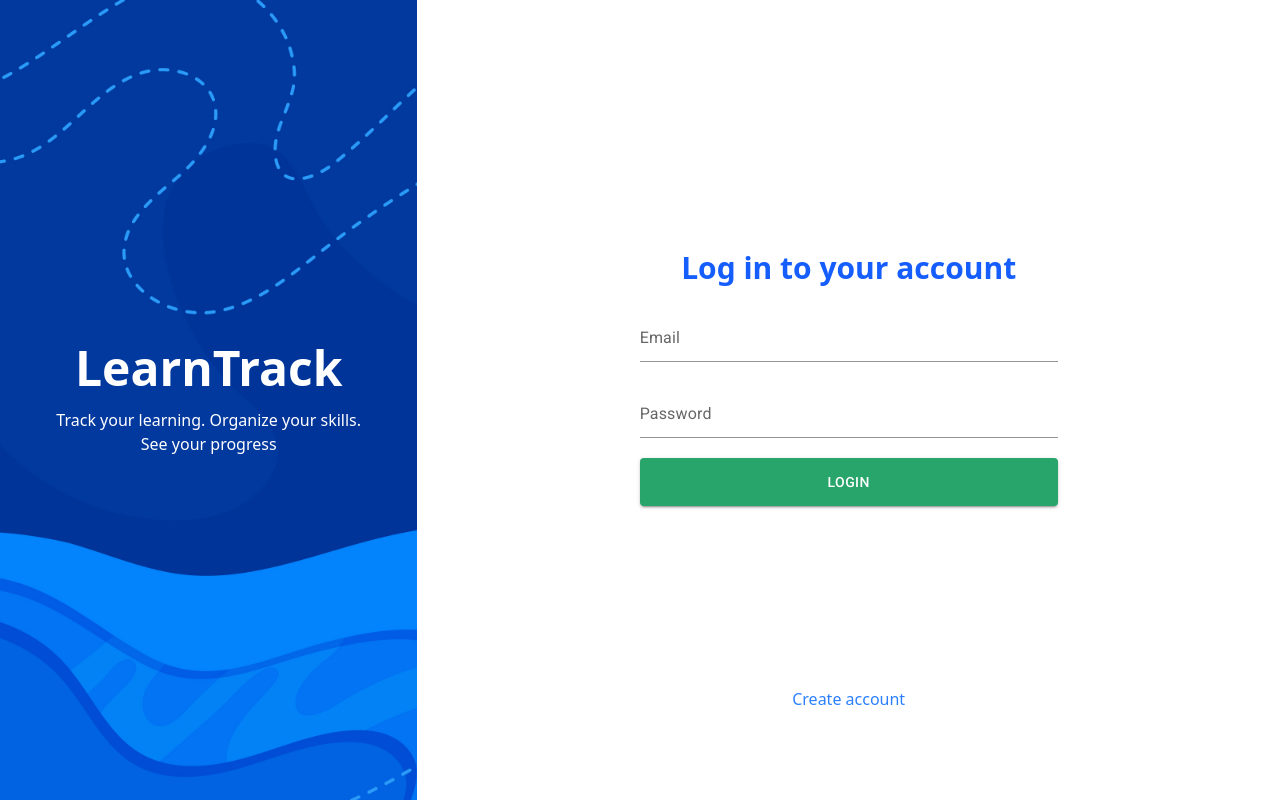
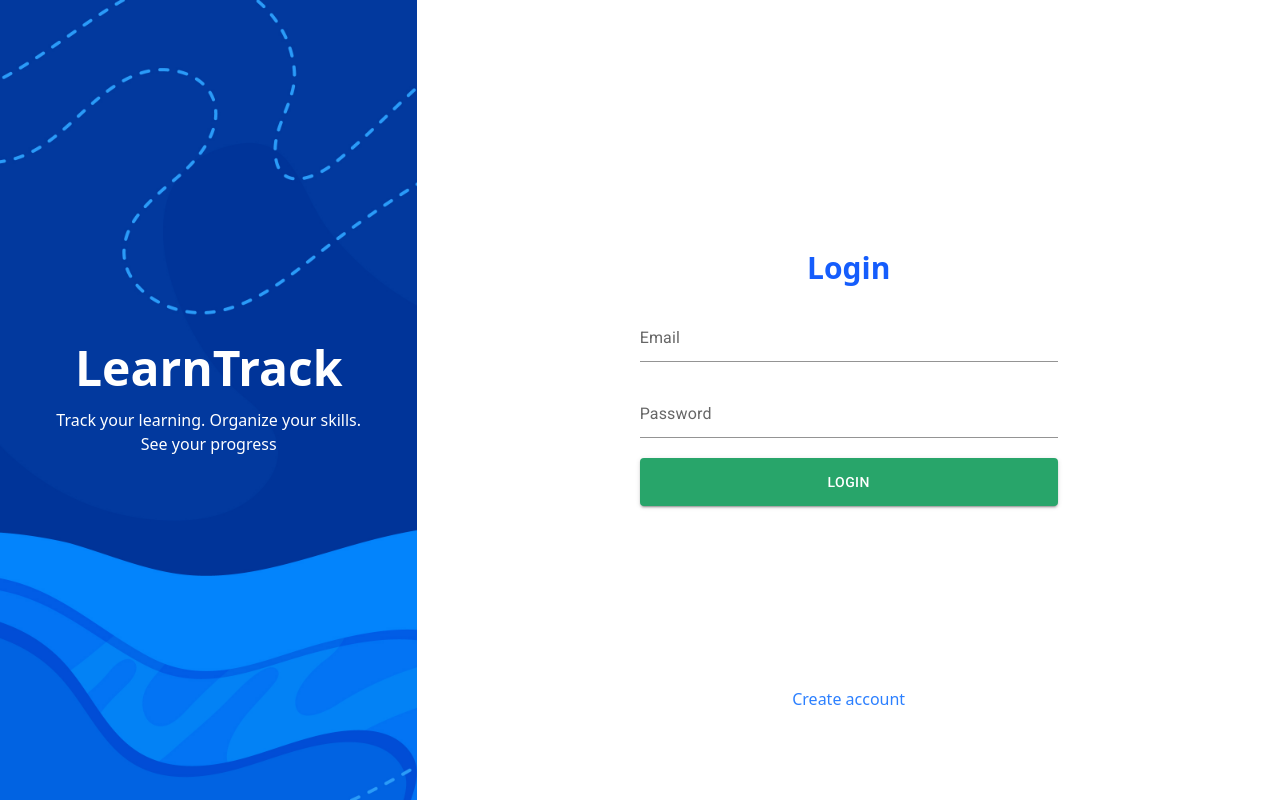
Before and after one commit to krevindev/LearnTrack, a React (Vite) app: page / in a window 1280 px wide. Built offline with nearby package versions, Linux system fonts and the light colour scheme.

Commit message:
adjusted the styling and input labels

```diff
--- a/src/forms/SignInForm.tsx
+++ b/src/forms/SignInForm.tsx
@@ -23,7 +23,8 @@
     };
 
     Object.keys(newErrors).forEach(
-      (key) => !newErrors[key as keyof Errors] && delete newErrors[key as keyof Errors]
+      (key) =>
+        !newErrors[key as keyof Errors] && delete newErrors[key as keyof Errors]
     );
 
     setErrors(newErrors);
@@ -33,7 +34,8 @@
   };
 
   return (
-    <AuthForm title="Log in to your account" onSubmit={handleSubmit}>
+    <AuthForm title="Login" onSubmit={handleSubmit}>
+      <div className="flex flex-col justify-center items-stretch">
         <FormInput
           label="Email"
           type="email"
@@ -57,6 +59,7 @@
         >
           LOGIN
         </Button>
+      </div>
     </AuthForm>
   );
 }
```
Lines whose indentation alone changed are shown as unchanged.
